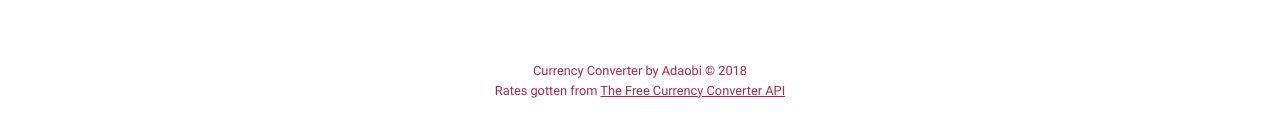
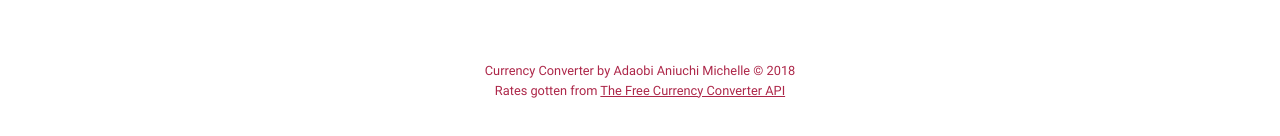
Before and after one commit to adamichelle/my-currency-converter, a plain HTML site: page index.html in a window 1280 px wide. Shown: the part 578-714 px from the top of the page. Drawn offline with Linux system fonts and the light colour scheme; no server answers.

Commit message:
added my full name to the index page

```diff
--- a/index.html
+++ b/index.html
@@ -83,7 +83,7 @@
     <!--Footer-->
     <footer class="text-center" id="app-footer">
         <div class="container">
-            <p>Currency Converter by Adaobi &copy; 2018</p>
+            <p>Currency Converter by Adaobi Aniuchi Michelle &copy; 2018</p>
             <p>Rates gotten from <a href="https://free.currencyconverterapi.com/">The Free Currency Converter API</a></p>
         </div>
     </footer>
```
